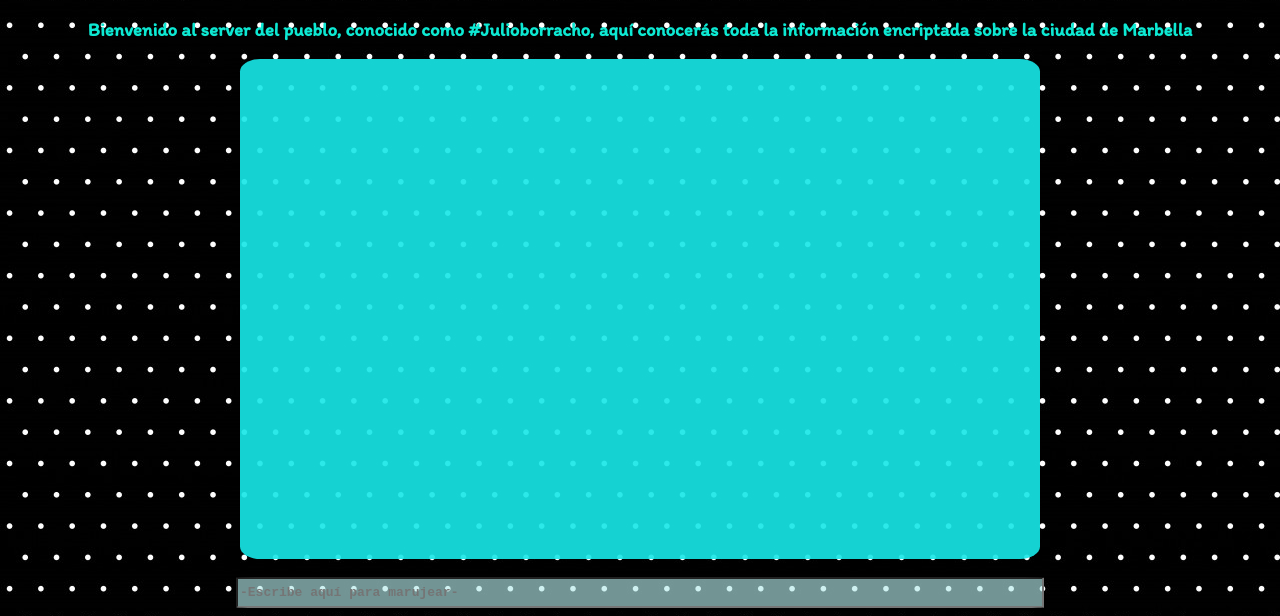
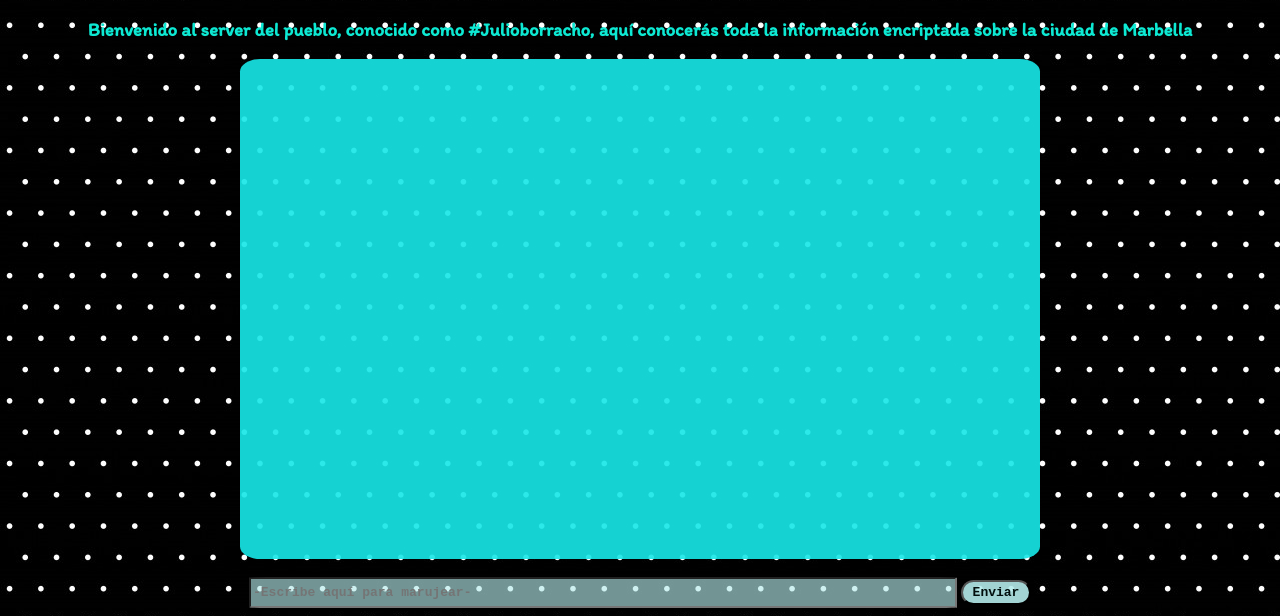
Before and after one commit to mdelaosa/2020-2021-LTAW-Practicas, a plain HTML site: page P3/public/index.html in a window 1280 px wide. Shown: the part 319-935 px from the top of the page. Drawn offline with nearby package versions, Linux system fonts and the light colour scheme.

Commit message:
botón para enviar sin configurar

```diff
--- a/P3/public/index.html
+++ b/P3/public/index.html
@@ -19,7 +19,10 @@
                 <p id="display"></p>
             </div>
             <br>
-            <input type="text" id="mensaje" placeholder="-Escribe aquí para marujear-"></input>
+            <span>
+                <input type="text" id="mensaje" placeholder="-Escribe aquí para marujear-"></input>
+                <button id="boton">Enviar</button>
+            </span>
           </div>
       </body>
 </html>
--- a/P3/public/style.css
+++ b/P3/public/style.css
@@ -18,7 +18,7 @@ h5{
 input{
     border-radius: 2.5%;
     height: 25px;
-    width: 800px;
+    width: 700px;
     background-color: #b5ebeba1;
     font: bold 100% monospace;
     font-display: 'Itim', cursive;
@@ -26,3 +26,16 @@ input{
 input:hover {
     background-color: #2EBDB1;
 }
+
+button{
+    width: 70px;
+    height: 25px;
+    background-color: #b5ebebe5;
+    color: #020e0d;
+    font: bold 100% monospace;
+    border-radius: 15px 15px 15px 15px;
+    }
+button:hover {
+    background-color: #2EBDB1;
+    color: black;
+}
```
